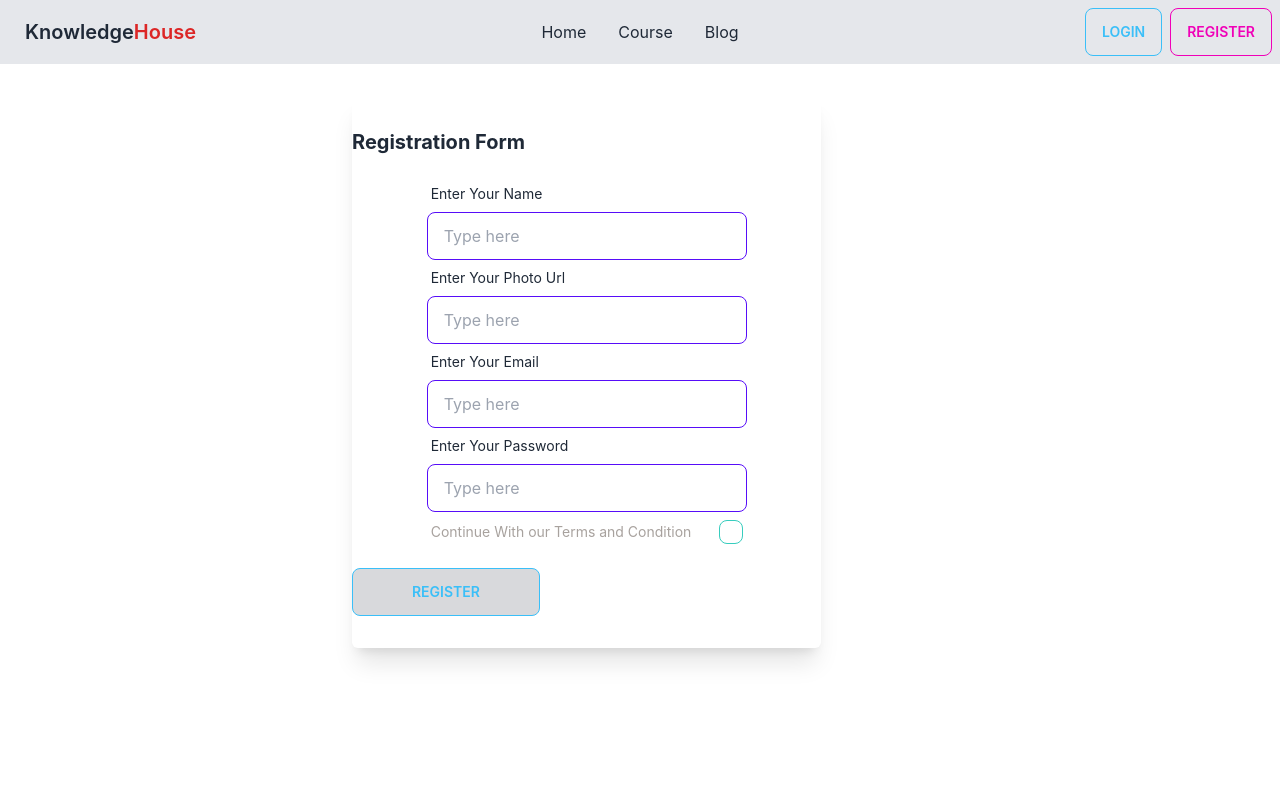
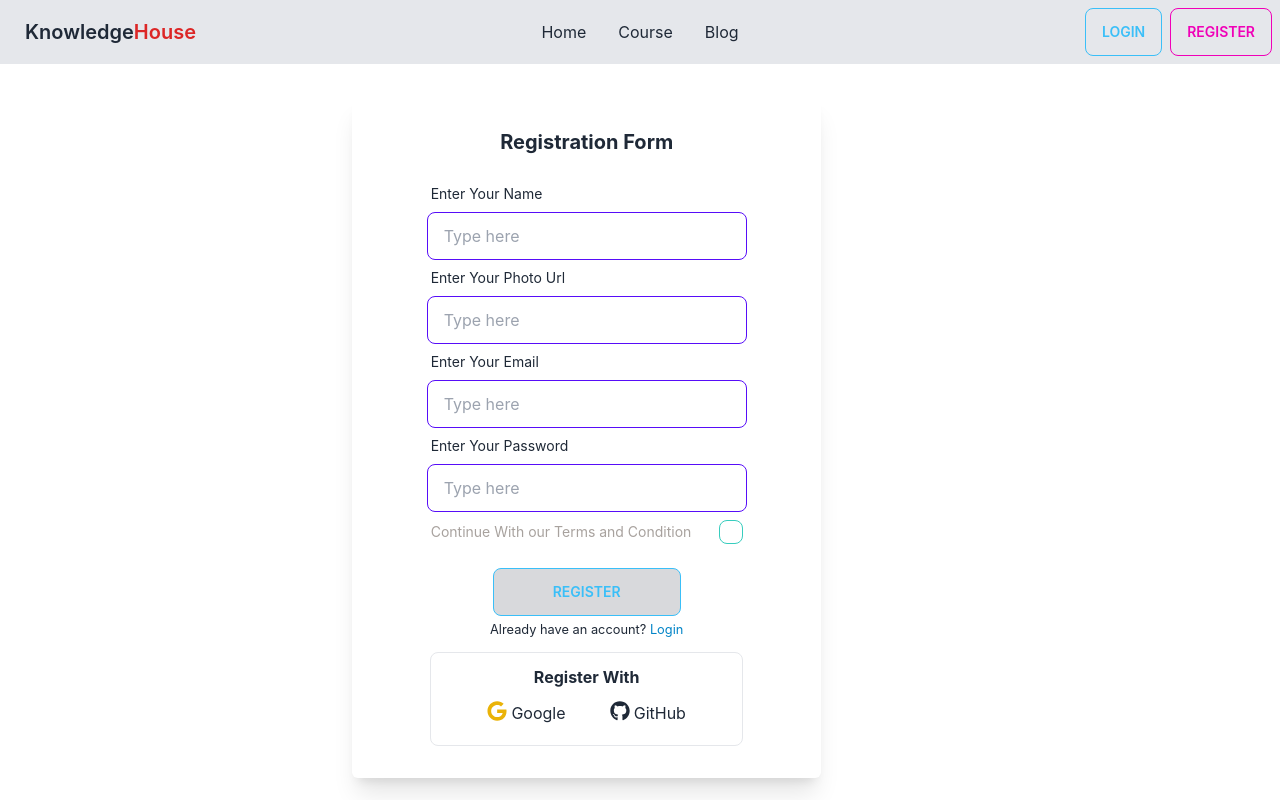
Before and after one commit to ArkoRoyBadhon/Knowledge-house-client-public, a React (Create React App) app: page /register in a window 1280 px wide. Built offline with nearby package versions, Linux system fonts and the light colour scheme; no server answers.

Commit message:
react icon used and login, register page design improvement

```diff
--- a/package.json
+++ b/package.json
@@ -10,6 +10,7 @@
     "firebase": "^9.12.1",
     "react": "^18.2.0",
     "react-dom": "^18.2.0",
+    "react-icons": "^4.6.0",
     "react-router-dom": "^6.4.2",
     "react-scripts": "5.0.1",
     "web-vitals": "^2.1.4"
--- a/src/Routes/Routes.js
+++ b/src/Routes/Routes.js
@@ -20,8 +20,7 @@ const routes = createBrowserRouter([
             {
                 path: '/course-category/',
                 element: <PrivateRoute><CoursePage></CoursePage></PrivateRoute>,
-                loader: ({ params }) => fetch(`http://localhost:5000/course-category/${params.id}`),
-
+                loader: () => fetch(`http://localhost:5000/course-category`),
             },
             {
                 path: '/login',
--- a/src/components/CoursePage/CoursePage.js
+++ b/src/components/CoursePage/CoursePage.js
@@ -1,11 +1,8 @@
 import React, { useEffect, useState } from 'react';
-import { Link, Outlet, useLoaderData } from 'react-router-dom';
-import Category from '../Category/Category';
-import CourseCard from '../CourseCard/CourseCard';
+import { Link} from 'react-router-dom';
 
 const CoursePage = () => {
     const [category, setCategory] = useState([]);
-    const course = useLoaderData();
 
     useEffect(() => {
         fetch('http://localhost:5000/course-category')
@@ -18,7 +15,7 @@ const CoursePage = () => {
         <div className='mt-8'>
             <div className='grid grid-cols-12 gap-4'>
                 <div className='col-span-4'>
-                    <div className='mt-8 sticky top-32'>
+                    <div className='mt-8 sticky top-32 ps-3'>
                         {
                             category.map(catgory => <div key={catgory.id} className='container'><Link to={`/course-details/${catgory.id}`} className='btn w-80'>{catgory.name}</Link></div>)
                         }
@@ -27,8 +24,8 @@ const CoursePage = () => {
                 <div className='col-span-8 grid grid-cols-2 gap-5'>
                     {
                         category.map(course =>
-                            <div key={course._id} className="card w-50 bg-base-100 shadow-xl">
-                                <figure><img src="https://placeimg.com/400/225/arch" alt="Shoes" /></figure>
+                            <div key={course.id} className="card w-50 bg-base-100 shadow-xl">
+                                <figure><img src={course.photoURL} alt="Shoes" /></figure>
                                 <div className="card-body">
                                     <h2 className="card-title">
                                         {course.name}
--- a/src/components/Login/Login.js
+++ b/src/components/Login/Login.js
@@ -1,7 +1,7 @@
 import React from 'react';
-
+import { FaGoogle, FaGithub } from 'react-icons/fa';
 import { useContext } from 'react';
-import { useLocation, useNavigate } from 'react-router-dom';
+import { Link, useLocation, useNavigate } from 'react-router-dom';
 import { AuthContext } from '../../Context/AuthProvider';
 
 const Login = () => {
@@ -35,7 +35,7 @@ const Login = () => {
             })
     }
     return (
-        <div className="w-2/5 mx-auto rounded-md shadow-xl mt-8 py-8">
+        <div className="w-2/5 mx-auto rounded-md shadow-xl mt-8 py-8 text-center">
             <h4 className='text-xl font-bold'>Login</h4>
             <form className='' onSubmit={handleSubmit}>
                 <div className="form-control w-full max-w-xs mx-auto">
@@ -52,6 +52,21 @@ const Login = () => {
                 </div>
                 <input type="submit" value='Login' className='btn btn-outline btn-info w-2/5 mt-4 mb-8' />
             </form>
+            <small>Create account <Link className='text-sky-600' to='/register'>Register</Link></small>
+            <div className=" w-4/6 px-3 pb-5 pt-3 mx-auto border mt-3 rounded-lg">
+                <h3 className='font-bold'>Login With </h3>
+                <div className="flex justify-evenly mt-3">
+                    <button className='flex'>
+                    <FaGoogle className='text-xl text-yellow-500 border-spacing-2'></FaGoogle>
+                    <p className='pl-1'>Google</p>
+                    </button>
+
+                    <button className='flex'>
+                    <FaGithub className='text-xl'></FaGithub>
+                    <p className='pl-1'>GitHub</p>
+                    </button>
+                </div>
+            </div>
         </div>
     );
 };
--- a/src/components/Register/Register.js
+++ b/src/components/Register/Register.js
@@ -1,7 +1,8 @@
 import React from 'react';
 import { useContext,useState } from 'react';
 import { AuthContext } from '../../Context/AuthProvider';
-import {useNavigate} from 'react-router-dom';
+import {Link, useNavigate} from 'react-router-dom';
+import { FaGoogle, FaGithub } from 'react-icons/fa';
 
 const Register = () => {
     const [checked, setChecked] = useState(false);
@@ -52,7 +53,7 @@ const Register = () => {
 
 
     return (
-        <div className="w-2/5 mx-auto rounded-md shadow-xl mt-8 py-8 ">
+        <div className="w-2/5 mx-auto rounded-md shadow-xl mt-8 py-8 text-center">
             <h4 className='text-xl font-bold'>Registration Form</h4>
             <form className='mt-5' onSubmit={handleSubmit}>
                 <div className="form-control w-full max-w-xs mx-auto">
@@ -87,6 +88,21 @@ const Register = () => {
                 </div>
                 <input type="submit" className={`btn btn-outline btn-info w-2/5 mt-4 ${!checked && 'btn-disabled'}`} value='Register' />
             </form>
+            <small>Already have an account? <Link className='text-sky-600' to='/login'>Login</Link></small>
+            <div className=" w-4/6 px-3 pb-5 pt-3 mx-auto border mt-3 rounded-lg">
+                <h3 className='font-bold'>Register With </h3>
+                <div className="flex justify-evenly mt-3">
+                    <button className='flex'>
+                    <FaGoogle className='text-xl text-yellow-500 border-spacing-2'></FaGoogle>
+                    <p className='pl-1'>Google</p>
+                    </button>
+
+                    <button className='flex'>
+                    <FaGithub className='text-xl'></FaGithub>
+                    <p className='pl-1'>GitHub</p>
+                    </button>
+                </div>
+            </div>
         </div>
     );
 };
```
Also changed, not shown: 1 other file (tests, documents, lock files or other folders).
